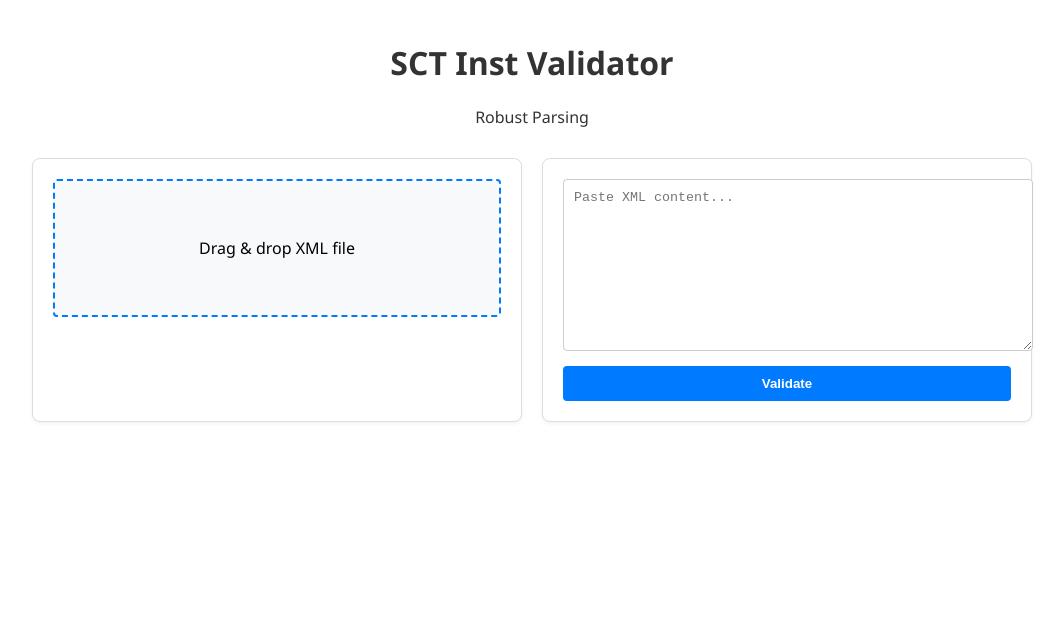
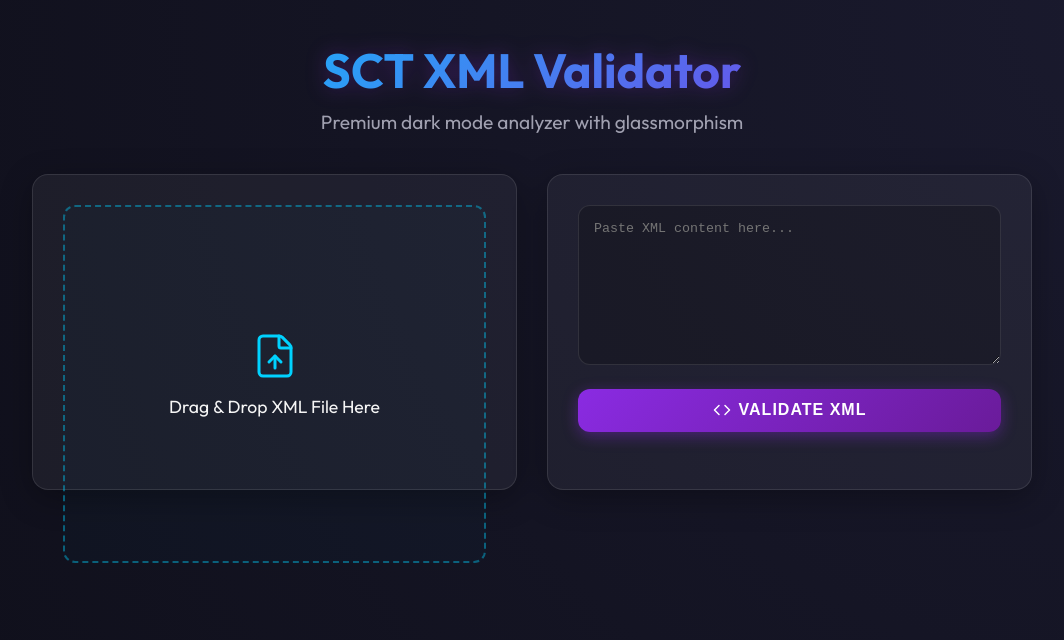
Before and after one commit to nijoseph01/sct-validator, a React (Create React App) app: page / in a window 1280 px wide. Shown: the top 640 px of the page, without its empty margins (108-1172 px from the left). Built offline with nearby package versions, Linux system fonts and the light colour scheme.

Commit message:
Your descriptive commit message

```diff
--- a/src/App.css
+++ b/src/App.css
@@ -1,99 +1,319 @@
+:root {
+  --primary-color: #8a2be2;
+  --primary-hover: #9b4dca;
+  --secondary-color: #00d2ff;
+  --bg-glass: rgba(255, 255, 255, 0.05);
+  --border-glass: rgba(255, 255, 255, 0.1);
+  --text-main: #f5f5f5;
+  --text-muted: #a0a0b0;
+  --radius-lg: 16px;
+  --radius-md: 12px;
+  --radius-sm: 8px;
+  --transition-speed: 0.3s;
+}
+
 .container {
   max-width: 1000px;
   margin: 0 auto;
-  padding: 20px;
-  font-family: 'Segoe UI', Tahoma, Geneva, Verdana, sans-serif;
+  padding: 40px 20px;
+  font-family: 'Outfit', sans-serif;
 }
 
 .header {
   text-align: center;
-  margin-bottom: 30px;
-  color: #333;
+  margin-bottom: 40px;
+  animation: fadeInDown 0.8s ease-out;
+}
+
+.header h1 {
+  font-size: 3rem;
+  font-weight: 700;
+  margin: 0;
+  background: linear-gradient(135deg, var(--secondary-color), var(--primary-color));
+  background-clip: text;
+  -webkit-background-clip: text;
+  -webkit-text-fill-color: transparent;
+  filter: drop-shadow(0 0 10px rgba(138, 43, 226, 0.3));
+}
+
+.header p {
+  color: var(--text-muted);
+  font-size: 1.2rem;
+  margin-top: 10px;
 }
 
 .input-methods {
   display: flex;
-  gap: 20px;
-  margin-bottom: 20px;
+  gap: 30px;
+  margin-bottom: 40px;
+  animation: fadeInUp 0.8s ease-out 0.2s both;
 }
 
-.card {
-  background: #fff;
-  border: 1px solid #ddd;
-  border-radius: 8px;
-  padding: 20px;
+@media (max-width: 768px) {
+  .input-methods {
+    flex-direction: column;
+  }
+}
+
+.glass-panel {
+  background: var(--bg-glass);
+  backdrop-filter: blur(12px);
+  -webkit-backdrop-filter: blur(12px);
+  border: 1px solid var(--border-glass);
+  border-radius: var(--radius-lg);
+  padding: 30px;
   flex: 1;
-  box-shadow: 0 2px 4px rgba(0,0,0,0.05);
+  box-shadow: 0 8px 32px 0 rgba(0, 0, 0, 0.3);
+  transition: transform var(--transition-speed), box-shadow var(--transition-speed);
+}
+
+.glass-panel:hover {
+  transform: translateY(-5px);
+  box-shadow: 0 12px 40px 0 rgba(0, 0, 0, 0.4);
 }
 
 .dropzone {
-  border: 2px dashed #007bff;
-  border-radius: 4px;
-  padding: 40px;
+  border: 2px dashed rgba(0, 210, 255, 0.4);
+  border-radius: var(--radius-md);
+  padding: 50px 20px;
   text-align: center;
   cursor: pointer;
-  background: #f8f9fa;
-  transition: border .24s ease-in-out;
+  background: rgba(0, 210, 255, 0.02);
+  transition: all var(--transition-speed) ease-in-out;
+  display: flex;
+  flex-direction: column;
+  align-items: center;
+  justify-content: center;
+  height: 100%;
+  min-height: 150px;
 }
 
 .dropzone:hover {
-  background: #e2e6ea;
+  background: rgba(0, 210, 255, 0.08);
+  border-color: var(--secondary-color);
+  box-shadow: 0 0 15px rgba(0, 210, 255, 0.2);
+}
+
+.dropzone p {
+  color: var(--text-main);
+  font-size: 1.1rem;
+  margin-top: 15px;
 }
 
 textarea {
   width: 100%;
-  height: 150px;
-  padding: 10px;
-  border: 1px solid #ccc;
-  border-radius: 4px;
+  height: 160px;
+  padding: 15px;
+  background: rgba(0, 0, 0, 0.2);
+  border: 1px solid var(--border-glass);
+  border-radius: var(--radius-md);
   font-family: monospace;
+  color: var(--text-main);
+  resize: vertical;
+  transition: border-color var(--transition-speed);
+  box-sizing: border-box;
+}
+
+textarea:focus {
+  outline: none;
+  border-color: var(--primary-color);
+  box-shadow: 0 0 10px rgba(138, 43, 226, 0.2);
 }
 
 .btn {
-  background-color: #007bff;
+  background: linear-gradient(135deg, var(--primary-color), #6a1b9a);
   color: white;
   border: none;
-  padding: 10px 20px;
-  border-radius: 4px;
+  padding: 12px 24px;
+  border-radius: var(--radius-md);
   cursor: pointer;
-  font-weight: bold;
-  margin-top: 10px;
+  font-weight: 600;
+  font-size: 1rem;
+  margin-top: 20px;
   width: 100%;
+  transition: all var(--transition-speed);
+  text-transform: uppercase;
+  letter-spacing: 1px;
+  box-shadow: 0 4px 15px rgba(138, 43, 226, 0.4);
 }
 
 .btn:hover {
-  background-color: #0056b3;
+  background: linear-gradient(135deg, var(--primary-hover), #8e24aa);
+  box-shadow: 0 6px 20px rgba(138, 43, 226, 0.6);
+  transform: translateY(-2px);
 }
 
 .results-area {
-  margin-top: 30px;
+  margin-top: 40px;
+  animation: slideUpFade 0.6s ease-out;
+}
+
+.results-header {
+  display: flex;
+  justify-content: space-between;
+  align-items: center;
+  margin-bottom: 20px;
+  padding-bottom: 15px;
+  border-bottom: 1px solid var(--border-glass);
+}
+
+.results-header h2 {
+  margin: 0;
+  font-weight: 600;
+  color: var(--text-main);
+  font-size: 1.5rem;
 }
 
 .badge {
-  display: inline-block;
-  padding: 5px 10px;
-  border-radius: 15px;
-  font-size: 0.85em;
-  font-weight: bold;
+  display: inline-flex;
+  align-items: center;
+  padding: 6px 14px;
+  border-radius: 20px;
+  font-size: 0.9em;
+  font-weight: 600;
   color: white;
+  letter-spacing: 0.5px;
+  box-shadow: 0 2px 10px rgba(0, 0, 0, 0.2);
 }
 
-.badge-success { background-color: #28a745; }
-.badge-error { background-color: #dc3545; }
-.badge-info { background-color: #17a2b8; }
-
-table {
-  width: 100%;
-  border-collapse: collapse;
-  margin-top: 15px;
+.badge-success {
+  background: linear-gradient(135deg, #00b09b, #96c93d);
 }
 
-th, td {
-  padding: 12px;
-  border-bottom: 1px solid #ddd;
-  text-align: left;
+.badge-error {
+  background: linear-gradient(135deg, #ff416c, #ff4b2b);
 }
 
-th {
-  background-color: #f1f1f1;
+.badge-info {
+  background: rgba(0, 210, 255, 0.1);
+  color: var(--secondary-color);
+  border: 1px solid rgba(0, 210, 255, 0.3);
+  box-shadow: none;
 }
+
+table.sct-table {
+  width: 100%;
+  border-collapse: separate;
+  border-spacing: 0 8px;
+  margin-top: 10px;
+}
+
+.sct-table th {
+  padding: 15px;
+  text-align: left;
+  color: var(--text-muted);
+  font-weight: 500;
+  text-transform: uppercase;
+  font-size: 0.85rem;
+  letter-spacing: 1px;
+  border-bottom: 1px solid var(--border-glass);
+}
+
+.sct-table td {
+  padding: 16px 15px;
+  background: rgba(255, 255, 255, 0.03);
+  color: var(--text-main);
+  border-radius: 0;
+}
+
+.sct-table tr td:first-child {
+  border-top-left-radius: var(--radius-sm);
+  border-bottom-left-radius: var(--radius-sm);
+}
+
+.sct-table tr td:last-child {
+  border-top-right-radius: var(--radius-sm);
+  border-bottom-right-radius: var(--radius-sm);
+}
+
+.sct-table tbody tr {
+  transition: transform var(--transition-speed), background var(--transition-speed);
+}
+
+.sct-table tbody tr:hover {
+  transform: scale(1.01);
+  background: rgba(255, 255, 255, 0.06);
+}
+
+.status-missing {
+  color: #ff4b2b;
+  font-weight: 600;
+  font-size: 0.9em;
+  background: rgba(255, 75, 43, 0.1);
+  padding: 4px 8px;
+  border-radius: 4px;
+}
+
+.status-found {
+  color: #e0e0e0;
+  font-weight: 500;
+}
+
+.error-card {
+  border-color: rgba(255, 65, 108, 0.5);
+  background: rgba(255, 65, 108, 0.05);
+  display: flex;
+  align-items: center;
+  gap: 15px;
+  color: #ff416c;
+  font-weight: 500;
+  margin-top: 20px;
+  animation: shake 0.5s ease-in-out;
+}
+
+/* Animations */
+@keyframes fadeInDown {
+  from {
+    opacity: 0;
+    transform: translateY(-20px);
+  }
+
+  to {
+    opacity: 1;
+    transform: translateY(0);
+  }
+}
+
+@keyframes fadeInUp {
+  from {
+    opacity: 0;
+    transform: translateY(20px);
+  }
+
+  to {
+    opacity: 1;
+    transform: translateY(0);
+  }
+}
+
+@keyframes slideUpFade {
+  from {
+    opacity: 0;
+    transform: translateY(30px);
+  }
+
+  to {
+    opacity: 1;
+    transform: translateY(0);
+  }
+}
+
+@keyframes shake {
+
+  0%,
+  100% {
+    transform: translateX(0);
+  }
+
+  25% {
+    transform: translateX(-5px);
+  }
+
+  50% {
+    transform: translateX(5px);
+  }
+
+  75% {
+    transform: translateX(-5px);
+  }
+}
--- a/src/App.js
+++ b/src/App.js
@@ -1,7 +1,7 @@
 import React, { useState, useCallback } from 'react';
 import { useDropzone } from 'react-dropzone';
 import { XMLParser } from 'fast-xml-parser';
-import { Upload, AlertCircle, CheckCircle, XCircle, Hash, Clock, ArrowRight } from 'lucide-react';
+import { Upload, AlertCircle, CheckCircle, XCircle, Hash, Clock, ArrowRight, FileUp, Code } from 'lucide-react';
 import './App.css';
 
 // --- CONFIGURATION: MULTI-PATH MAPPINGS ---
@@ -9,49 +9,81 @@ import './App.css';
 const FIELD_MAPPINGS = {
   'pacs.008': [
     // Header Info
-    { code: 'T014', label: 'Originator Reference ID',          paths: ['CdtTrfTxInf.PmtId.EndToEndId'] },
-    { code: 'T056', label: 'Timestamp',           paths: ['GrpHdr.CreDtTm'] },
+    { code: 'T056', label: 'Message Creation Timestamp', paths: ['GrpHdr.CreDtTm'] },
+    { code: 'T014', label: 'Originator Reference ID (EndToEndId)', paths: ['CdtTrfTxInf.PmtId.EndToEndId'] },
+    { code: 'MSG1', label: 'Message ID', paths: ['GrpHdr.MsgId'] },
 
-    // Transaction Info
-    { code: 'T054', label: 'Transaction ID',      paths: ['CdtTrfTxInf.PmtId.TxId'] },
-    { code: 'E001', label: 'Name of the Beneficiary',  paths: ['CdtTrfTxInf.Cdtr.Nm'] },
-    { code: 'C001', label: 'IBAN of the account of the Beneficiary',              paths: ['CdtTrfTxInf.CdtrAcct.Id.IBAN'] },
+    // Transaction Core Info
+    { code: 'T054', label: 'Transaction ID', paths: ['CdtTrfTxInf.PmtId.TxId'] },
+    {
+      code: 'T002', label: 'Amount of the SCT Inst in euro', paths: [
+        'CdtTrfTxInf.IntrBkSttlmAmt',
+        'GrpHdr.SttlmInf.IntrBkSttlmAmt',
+        'GrpHdr.IntrBkSttlmAmt'
+      ]
+    },
+    {
+      code: 'T005', label: 'Requested Execution Date', paths: [
+        'CdtTrfTxInf.ReqdExctnDt',
+        'CdtTrfTxInf.IntrBkSttlmDt'
+      ]
+    },
 
-    // T002: 'Amount of the SCT Inst in euro
-    { code: 'T002', label: 'Amount of the SCT Inst in euro',     paths: [
-        'CdtTrfTxInf.IntrBkSttlmAmt',       // Standard Location
-        'GrpHdr.SttlmInf.IntrBkSttlmAmt',   // Alternative Location
-        'GrpHdr.IntrBkSttlmAmt'             // Rare Variation
-    ]},
+    // Purpose & Category (Crucial for E-com / P2P)
+    {
+      code: 'T007', label: 'Purpose of SCT Inst', paths: [
+        'CdtTrfTxInf.Purp.Cd',
+        'GrpHdr.PmtTpInf.SvcLvl.Cd'
+      ]
+    },
+    {
+      code: 'T008', label: 'Category purpose (e.g. GP2P)', paths: [
+        'GrpHdr.PmtTpInf.CtgyPurp.Prtry',
+        'GrpHdr.PmtTpInf.CtgyPurp.Cd'
+      ]
+    },
 
-    // T007: Purpose of SCT Inst
-    { code: 'T007', label: 'Purpose of SCT Inst',       paths: [
-        'CdtTrfTxInf.Purp.Cd',  // Tx Level
-        'GrpHdr.PmtTpInf.SvcLvl.Cd'        // Header Level (Common for Batches)
-    ]},
+    // Parties
+    { code: 'INIT', label: 'Initiating Party Name', paths: ['GrpHdr.InitgPty.Nm'] },
+    { code: 'INI1', label: 'Initiating Party ID', paths: ['GrpHdr.InitgPty.Id.OrgId.Othr.Id', 'GrpHdr.InitgPty.Id.PrvtId.Othr.Id'] },
 
-    // T008: Category purpose
-    { code: 'T008', label: 'Category purpose',    paths: [
-      'GrpHdr.PmtTpInf.CtgyPurp.Prtry'
-    ]},
+    { code: 'P001', label: 'Name of the Originator (Debtor)', paths: ['CdtTrfTxInf.Dbtr.Nm'] },
+    { code: 'D001', label: 'Debtor IBAN', paths: ['CdtTrfTxInf.DbtrAcct.Id.IBAN'] },
 
-    // T009: Remittance Information
-    { code: 'T009', label: 'Remittance Information',    paths: [
+    { code: 'ULT1', label: 'Ultimate Debtor Name (e.g. P2Pro sender)', paths: ['CdtTrfTxInf.UltmtDbtr.Nm'] },
+    { code: 'ULT2', label: 'Ultimate Debtor ID', paths: ['CdtTrfTxInf.UltmtDbtr.Id.PrvtId.Othr.Id', 'CdtTrfTxInf.UltmtDbtr.Id.OrgId.Othr.Id'] },
+
+    { code: 'E001', label: 'Name of the Beneficiary (Creditor)', paths: ['CdtTrfTxInf.Cdtr.Nm'] },
+    { code: 'C001', label: 'Creditor IBAN', paths: ['CdtTrfTxInf.CdtrAcct.Id.IBAN'] },
+
+    { code: 'ULT3', label: 'Ultimate Creditor Name (e.g. Merchant)', paths: ['CdtTrfTxInf.UltmtCdtr.Nm'] },
+    { code: 'ULT4', label: 'Ultimate Creditor ID', paths: ['CdtTrfTxInf.UltmtCdtr.Id.OrgId.Othr.Id', 'CdtTrfTxInf.UltmtCdtr.Id.PrvtId.Othr.Id'] },
+
+    // Remittance & Charges
+    { code: 'CHRG', label: 'Charge Bearer', paths: ['CdtTrfTxInf.ChrgBr'] },
+    {
+      code: 'T009', label: 'Remittance Information', paths: [
         'CdtTrfTxInf.RmtInf.Ustrd',
         'CdtTrfTxInf.RmtInf.Strd.CdtrRefInf.Ref'
-    ]},
-
-    // Other Info
-    { code: 'D001', label: 'Debtor IBAN',         paths: ['CdtTrfTxInf.DbtrAcct.Id.IBAN'] },
-    { code: 'P001', label: 'Name of the originator',     paths: ['CdtTrfTxInf.Dbtr.Nm'] }
+      ]
+    }
   ],
 
-  // Simplified pacs.002 support
   'pacs.002': [
-    { code: 'T014', label: 'Originator Reference ID',          paths: ['OrgnlGrpInfAndSts.OrgnlMsgId'] },
-    { code: 'XXXX', label: 'Originator Transaction ID',          paths: ['TxInfAndSts.OrgnlTxId'] },
-    { code: 'ACCP', label: 'Settlement Confirmation',         paths: ['OrgnlGrpInfAndSts.GrpSts'] },
-    { code: 'T008', label: 'Categrory purpose',         paths: ['TxInfAndSts.OrgnlEndToEndId'] }
+    { code: 'MSG1', label: 'Message Creation Timestamp', paths: ['GrpHdr.CreDtTm'] },
+    { code: 'REF1', label: 'Original Message ID', paths: ['OrgnlGrpInfAndSts.OrgnlMsgId'] },
+    { code: 'REF2', label: 'Original End To End ID', paths: ['TxInfAndSts.OrgnlEndToEndId'] },
+    { code: 'REF3', label: 'Original Instruction ID', paths: ['TxInfAndSts.OrgnlInstrId'] },
+    { code: 'REF4', label: 'Original UETR Tracking ID', paths: ['TxInfAndSts.OrgnlUETR'] },
+
+    {
+      code: 'ACCP', label: 'Transaction Status (Target/Tx Level)', paths: [
+        'TxInfAndSts.TxSts',
+        'OrgnlGrpInfAndSts.GrpSts'
+      ]
+    },
+    { code: 'RSN1', label: 'Status Reason Code (e.g. RJCT, AB03)', paths: ['TxInfAndSts.StsRsnInf.Rsn.Cd'] },
+    { code: 'RSN2', label: 'Status Reason Additional Info', paths: ['TxInfAndSts.StsRsnInf.AddtlInf'] }
   ]
 };
 
@@ -171,41 +203,45 @@ function App() {
   return (
     <div className="container">
       <div className="header">
-        <h1>SCT Inst Validator</h1>
-        <p>Robust Parsing</p>
+        <h1>SCT XML Validator</h1>
+        <p>Premium dark mode analyzer with glassmorphism</p>
       </div>
 
       <div className="input-methods">
-        <div className="card">
+        <div className="glass-panel">
           <div {...getRootProps({ className: 'dropzone' })}>
             <input {...getInputProps()} />
-                <p>Drag & drop XML file</p>
+            <FileUp size={48} color="var(--secondary-color)" strokeWidth={1.5} />
+            <p>Drag & Drop XML File Here</p>
           </div>
         </div>
-        <div className="card">
-            <textarea value={xmlContent} onChange={(e) => setXmlContent(e.target.value)} placeholder="Paste XML content..." />
-            <button className="btn" onClick={() => processXML(xmlContent)}>Validate</button>
+        <div className="glass-panel">
+          <textarea value={xmlContent} onChange={(e) => setXmlContent(e.target.value)} placeholder="Paste XML content here..." />
+          <button className="btn" onClick={() => processXML(xmlContent)}>
+            <Code size={18} style={{ marginRight: '8px', verticalAlign: 'middle', position: 'relative', top: '-1px' }} />
+            Validate XML
+          </button>
         </div>
       </div>
 
-      {error && <div className="card" style={{color: '#dc3545', borderColor:'#dc3545'}}><AlertCircle size={20}/> {error}</div>}
+      {error && <div className="glass-panel error-card"><AlertCircle size={24} /> {error}</div>}
 
       {parsedResult && !error && (
-        <div className="results-area card">
-            <div style={{display: 'flex', justifyContent: 'space-between', alignItems:'center'}}>
-                <h2>Result</h2>
-                <div className={`badge ${parsedResult.isValid ? 'badge-success' : 'badge-error'}`} style={{fontSize:'1.1em'}}>
-                    {parsedResult.isValid ? <CheckCircle size={16} style={{marginRight:5}}/> : <XCircle size={16} style={{marginRight:5}}/>}
+        <div className="results-area glass-panel">
+          <div className="results-header">
+            <h2>Analysis Result</h2>
+            <div className={`badge ${parsedResult.isValid ? 'badge-success' : 'badge-error'}`}>
+              {parsedResult.isValid ? <CheckCircle size={16} style={{ marginRight: 5 }} /> : <XCircle size={16} style={{ marginRight: 5 }} />}
               {parsedResult.type}
             </div>
           </div>
-            <p style={{color:'#666', marginTop:'5px'}}>{parsedResult.message}</p>
+          <p style={{ color: 'var(--text-muted)', marginTop: '5px', marginBottom: '15px' }}>{parsedResult.message}</p>
 
           {parsedResult.data.length > 0 && (
             <table className="sct-table">
               <thead>
                 <tr>
-                            <th style={{width: '80px'}}>Code</th>
+                  <th style={{ width: '80px' }}>Code</th>
                   <th>Field Name</th>
                   <th>Extracted Value</th>
                 </tr>
@@ -215,10 +251,10 @@ function App() {
                   <tr key={i}>
                     <td><span className="badge badge-info">{r.code}</span></td>
                     <td>
-                                    <div style={{display:'flex', alignItems:'center'}}>
-                                        {r.code === 'T056' && <Clock size={14} style={{marginRight:5, color:'#666'}}/>}
-                                        {r.code === 'T054' && <Hash size={14} style={{marginRight:5, color:'#666'}}/>}
-                                        <span style={{fontWeight:600}}>{r.label}</span>
+                      <div style={{ display: 'flex', alignItems: 'center' }}>
+                        {r.code === 'T056' && <Clock size={14} style={{ marginRight: 5, color: '#666' }} />}
+                        {r.code === 'T054' && <Hash size={14} style={{ marginRight: 5, color: '#666' }} />}
+                        <span style={{ fontWeight: 600 }}>{r.label}</span>
                       </div>
                     </td>
                     <td>
--- a/src/index.css
+++ b/src/index.css
@@ -1,10 +1,16 @@
+@import url('https://fonts.googleapis.com/css2?family=Outfit:wght@300;400;500;600;700&display=swap');
+
 body {
   margin: 0;
-  font-family: -apple-system, BlinkMacSystemFont, 'Segoe UI', 'Roboto', 'Oxygen',
+  font-family: 'Outfit', -apple-system, BlinkMacSystemFont, 'Segoe UI', 'Roboto', 'Oxygen',
     'Ubuntu', 'Cantarell', 'Fira Sans', 'Droid Sans', 'Helvetica Neue',
     sans-serif;
   -webkit-font-smoothing: antialiased;
   -moz-osx-font-smoothing: grayscale;
+  background: radial-gradient(circle at top right, #1a1a2e, #0f0f1a);
+  background-attachment: fixed;
+  color: #e0e0e0;
+  min-height: 100vh;
 }
 
 code {
```
Also changed, not shown: 13 other files (tests, documents, lock files or other folders). Lines whose indentation alone changed are shown as unchanged.
